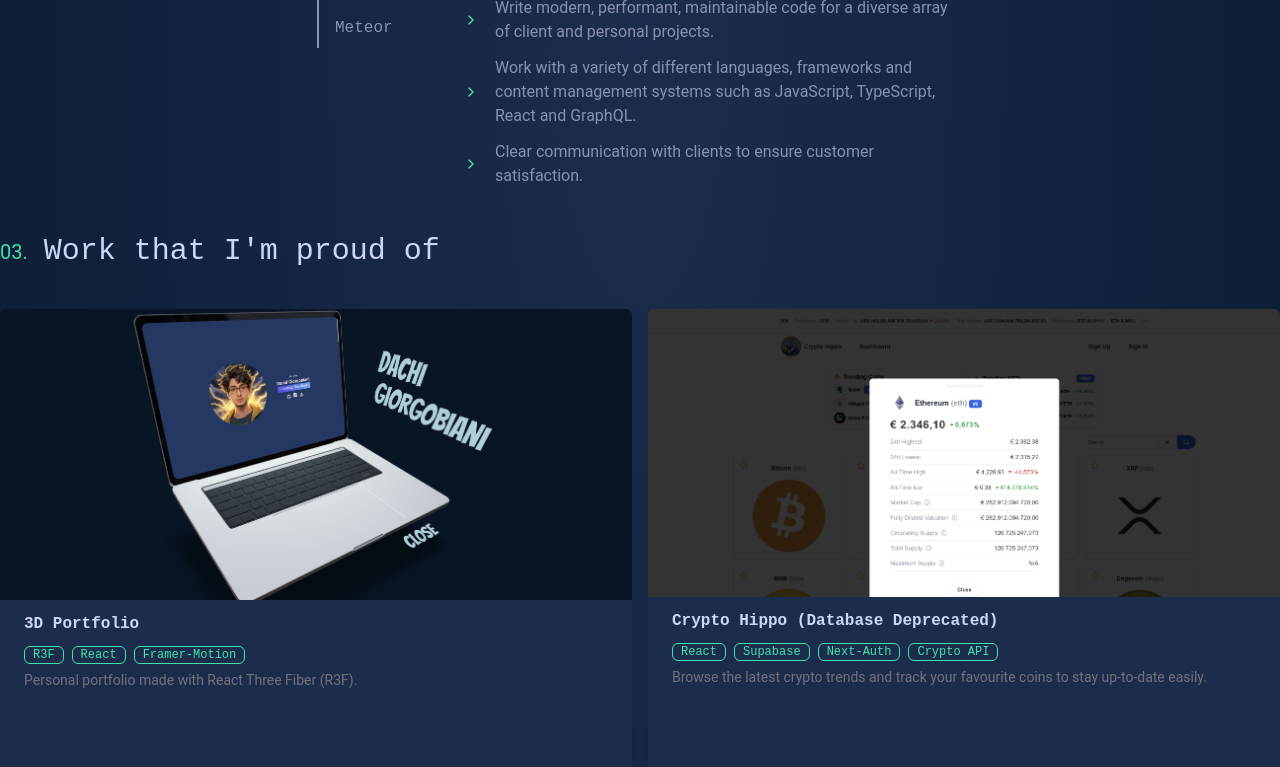
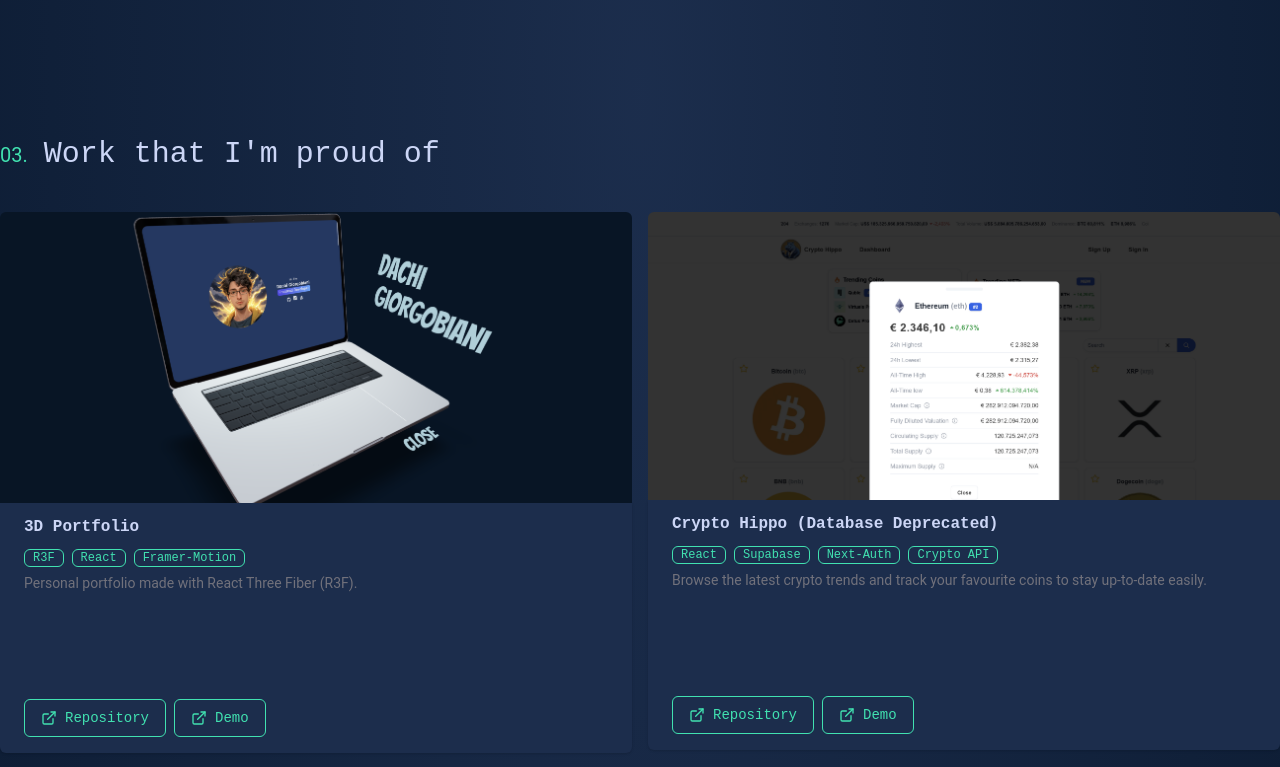
Before and after one commit to dachig/dachig, a Next.js app: page / in a window 1280 px wide. Shown: the part 1980-2747 px from the top of the page. Built offline with nearby package versions, Linux system fonts and the light colour scheme.

Commit message:
fix: page.tsx overall flex structure improved

```diff
--- a/src/app/layout.tsx
+++ b/src/app/layout.tsx
@@ -19,6 +19,7 @@
     "Scalable Web Apps",
     "Accessible Websites",
     "Next.js Developer",
+    "React Developer",
   ],
   authors: [
     {
--- a/src/app/page.tsx
+++ b/src/app/page.tsx
@@ -7,13 +7,15 @@
 
 export default function Home() {
   return (
-    <div className="overflow-x-hidden flex flex-col lg:block gap-16 lg:gap-0">
+    <div className="overflow-x-hidden">
       <Navigation />
       <Hero />
-      <About />
-      <Experience />
-      <Work />
-      <Contact />
+      <div className="flex flex-col gap-16 lg:gap-60">
+        <About />
+        <Experience />
+        <Work />
+        <Contact />
+      </div>
     </div>
   );
 }
--- a/src/components/about.tsx
+++ b/src/components/about.tsx
@@ -16,7 +16,7 @@
   return (
     <div
       id="about"
-      className="lg:w-screen lg:h-screen flex justify-center items-center"
+      className="lg:w-screen flex justify-center items-center"
     >
       <div className="flex-col flex gap-6 lg:gap-10">
         <h2 className="text-3xl text-primary-foreground !font-mono">
--- a/src/components/contact.tsx
+++ b/src/components/contact.tsx
@@ -34,7 +34,7 @@
   return (
     <div
       id="contact"
-      className="lg:w-screen lg:h-screen flex justify-center items-center"
+      className="lg:w-screen flex justify-center items-center mb-32"
     >
       <div className="flex-col flex gap-6 lg:gap-10 w-full lg:w-fit">
         <h2 className="text-3xl text-primary-foreground !font-mono">
--- a/src/components/experience.tsx
+++ b/src/components/experience.tsx
@@ -55,7 +55,7 @@
   return (
     <div
       id="experience"
-      className="lg:w-screen lg:h-screen flex justify-center items-center"
+      className="lg:w-screen flex justify-center items-center"
     >
       <div className="flex-col flex gap-6 lg:gap-10">
         <h2 className="text-3xl text-primary-foreground !font-mono">
--- a/src/components/work.tsx
+++ b/src/components/work.tsx
@@ -59,7 +59,7 @@
   return (
     <div
       id="work"
-      className="lg:w-screen lg:h-screen flex justify-center items-center"
+      className="lg:w-screen flex justify-center items-center"
     >
       <div className="flex-col flex gap-6 lg:gap-10">
         <h2 className="text-3xl text-primary-foreground !font-mono">
```
